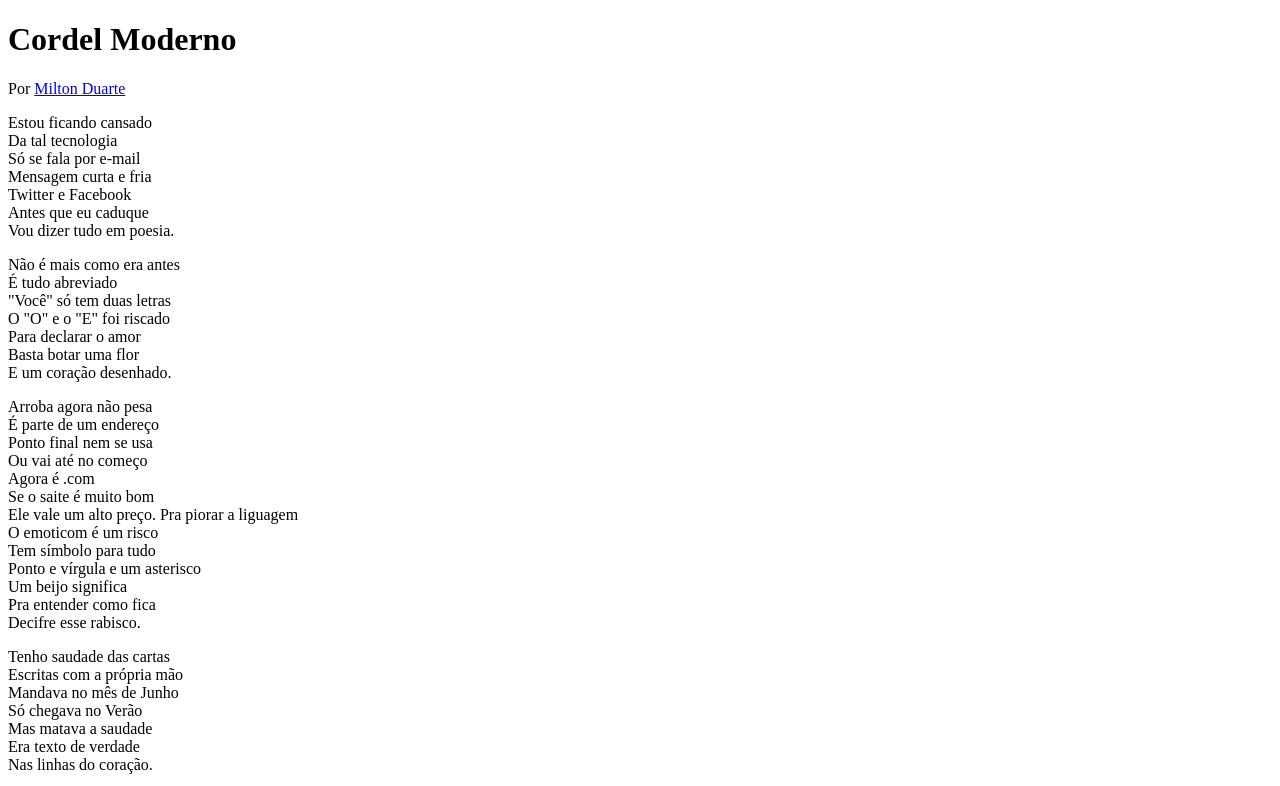
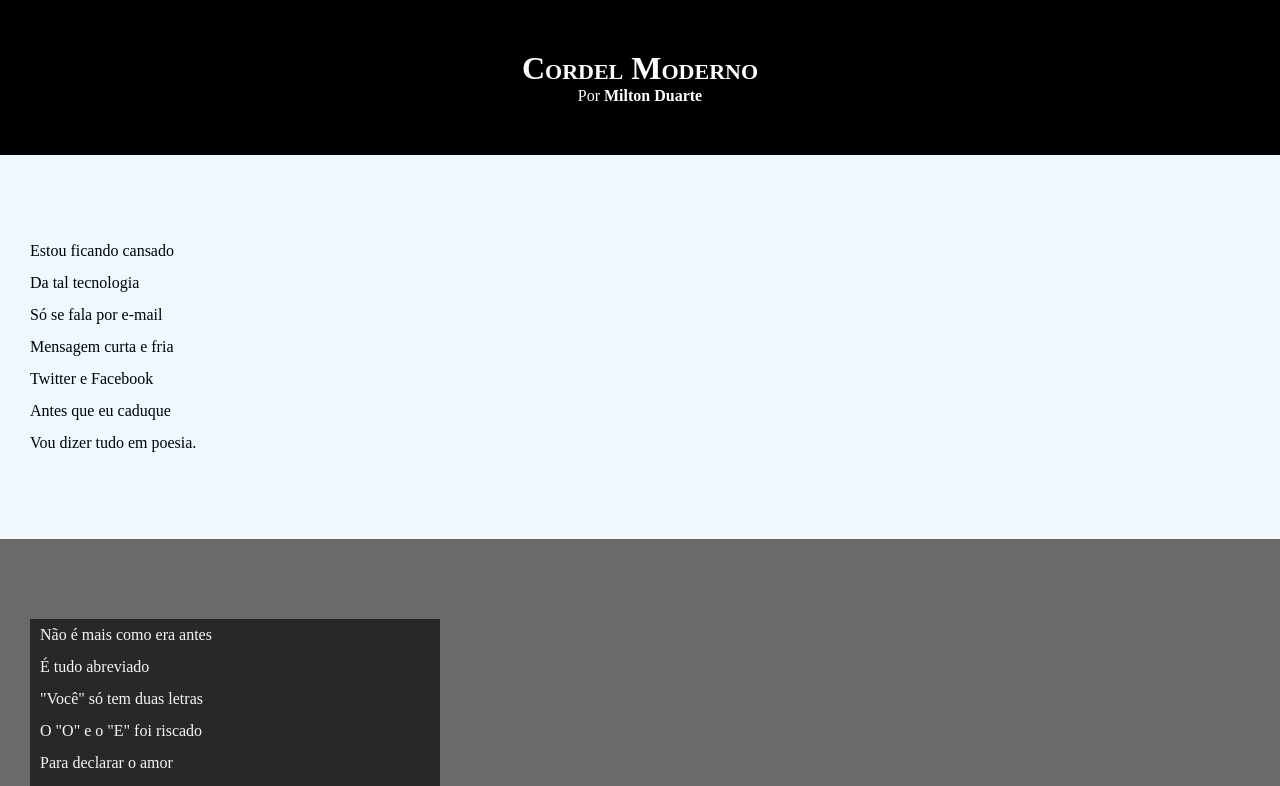
Before and after one commit to RuanDsouzah/html-css, a plain HTML site: page desafio/desafio02/index.html in a window 1280 px wide. Shown: the top 786 px of the page. Drawn offline with Linux system fonts and the light colour scheme.

Commit message:
atualizei as css e o html

```diff
--- a/desafio/desafio02/estilo/style.css
+++ b/desafio/desafio02/estilo/style.css
@@ -1 +1,66 @@
 @charset "UTF-8";
+
+*{
+    margin: 0px;
+    padding: 0px;
+}
+html, body{
+    height: 100vh;
+    background-color: darkgray;
+}
+header{
+    background-color: black;
+    color: white;
+    text-align: center;
+}
+header>h1{
+    padding-top: 50px;
+    font-variant: small-caps;
+}
+header>p{
+    padding-bottom: 50px;
+}
+a{
+    color: white;
+    text-decoration: none;
+    font-weight: bold;
+    transition: 0.5s;
+}
+a:hover{
+    text-decoration: underline;
+    transition: 0.5s;
+    padding: 5px;
+}
+section{
+    padding-top: 10vh;
+    padding-bottom: 10vh;
+    padding-left: 30px;
+    line-height: 2em;
+}
+section.normal{
+    background-color: aliceblue;
+    color: black;
+}
+section.imagem{
+    background-color: rgba(0, 0, 0, 0.377);
+    color: aliceblue;
+}
+section.imagem>p{
+    background-color: rgba(0, 0, 0, 0.623);
+    width: 400px;
+    padding-left: 10px;
+}
+
+
+
+
+
+
+
+
+footer{
+    background-color: black;
+    color: white;
+    text-align: center;
+    padding: 10px;
+}
--- a/desafio/desafio02/index.html
+++ b/desafio/desafio02/index.html
@@ -9,10 +9,10 @@
 <body>
     <header>
         <h1>Cordel Moderno</h1>
-        Por <a href="https://www.recantodasletras.com.br/poesias/3186743" target="_blank">Milton Duarte</a>
+        <p>Por <a href="https://www.recantodasletras.com.br/poesias/3186743" target="_blank">Milton Duarte</a></p>
     </header>
 
-<section>
+<section class="normal">
     <p>
         Estou ficando cansado<br>
         Da tal tecnologia<br>
@@ -24,7 +24,7 @@
     </p>
 </section>
 
-<section>
+<section class="imagem">
     <p>
         Não é mais como era antes<br>
         É tudo abreviado<br>
@@ -36,7 +36,7 @@
     </p>
 </section>
 
-<section>
+<section class="normal">
     <p>
         Arroba agora não pesa<br>
         É parte de um endereço<br>
@@ -56,7 +56,7 @@
     </p>
 </section>
 
-<section>
+<section class="imagem">
     <p>
         Tenho saudade das cartas<br>
         Escritas com a própria mão<br>
@@ -68,7 +68,7 @@
     </p>
 </section>
 
-<section>
+<section class="normal">
     <p>
         Agora, escrevo e envio<br>
         Chegando na mesma hora<br>
@@ -89,7 +89,7 @@
 </section>
 
 <footer>
-    <p>site criado por <a href="https://gustavoguanabara.github.io" target="_blank">gustavo guanabara</a>para o <a href="https://www.cursoemvideo.com" target="_blank">curso em video</a></p>
+    <p>site criado por <a href="https://gustavoguanabara.github.io" target="_blank">gustavo guanabara</a> para o <a href="https://www.cursoemvideo.com" target="_blank">curso em video</a></p>
 </footer>
 </body>
 </html>
```
